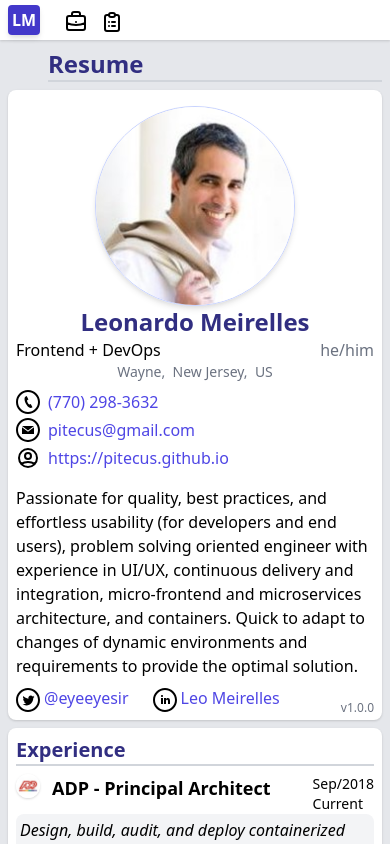
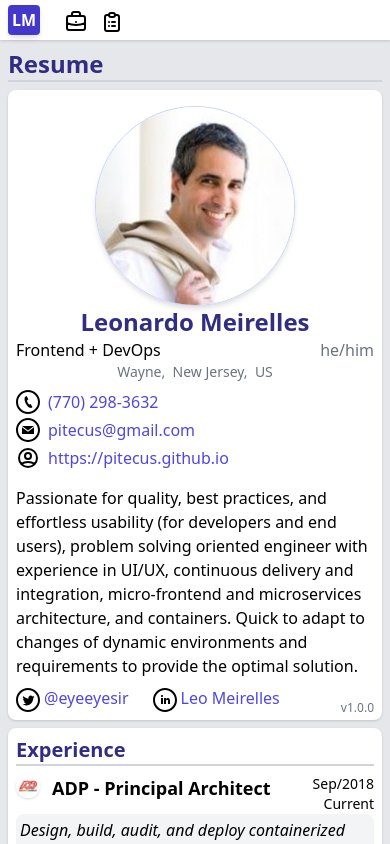
Before and after one commit to pitecus/resume-react, a React (Create React App) app: page /#/resume in a window 390 px wide. Shown: the top 844 px of the page. Built offline with nearby package versions, Linux system fonts and the light colour scheme.

Commit message:
feat: update print layout for date period

```diff
--- a/src/common/DatePeriod.tsx
+++ b/src/common/DatePeriod.tsx
@@ -17,7 +17,8 @@ const DatePeriod = (props: {
 
   return <>
     {start}
-    <br />
+    <br className="print:hidden" />
+    <span className="hidden print:inline"> to </span>
     {end}
   </>
 }
--- a/src/resume/Education.tsx
+++ b/src/resume/Education.tsx
@@ -15,10 +15,10 @@ const Education = (props: {
         src="assets/logo-pucrs.png" />
     }
     <div className="flex justify-between space-x-2">
-      <h3 className="font-bold text-lg w-full">
+      <h3 className="font-bold text-lg flex-grow">
         {props.education.institution}
       </h3>
-      <div className="text-sm w-20 pl-1 sm:w-36 sm:text-right print:w-36 print:text-right">
+      <div className="text-sm pl-1 text-right print:whitespace-nowrap">
         <DatePeriod startDate={props.education.startDate} endDate={props.education.endDate}></DatePeriod>
       </div>
     </div>
--- a/src/resume/Experience.tsx
+++ b/src/resume/Experience.tsx
@@ -35,10 +35,10 @@ const Experience = (props: {
       }
       {/* Company, position and period */}
       <div className="flex justify-between space-x-2">
-        <h3 className="font-bold text-lg w-full">
+        <h3 className="font-bold text-lg flex-grow">
           {props.work.company} - {props.work.position}
         </h3>
-        <div className="text-sm w-20 pl-1 sm:w-36 sm:text-right print:w-36 print:text-right ">
+        <div className="text-sm pl-1 text-right print:whitespace-nowrap">
           <DatePeriod startDate={props.work.startDate} endDate={props.work.endDate}></DatePeriod>
         </div>
       </div>
--- a/src/resume/Resume.tsx
+++ b/src/resume/Resume.tsx
@@ -88,7 +88,7 @@ class Resume extends React.Component<
         <div className="flex flex-col justify-between p-2 space-y-2 min-h-screen max-w-4xl">
           <header className="print:hidden">
             {/* Page title */}
-            <h1 className="ml-10 lg:ml-0 border-b-2 border-gray-300 font-bold text-2xl text-indigo-900 flex justify-between">
+            <h1 className="border-b-2 border-gray-300 font-bold text-2xl text-indigo-900 flex justify-between">
               Resume
             </h1>
           </header>
```
